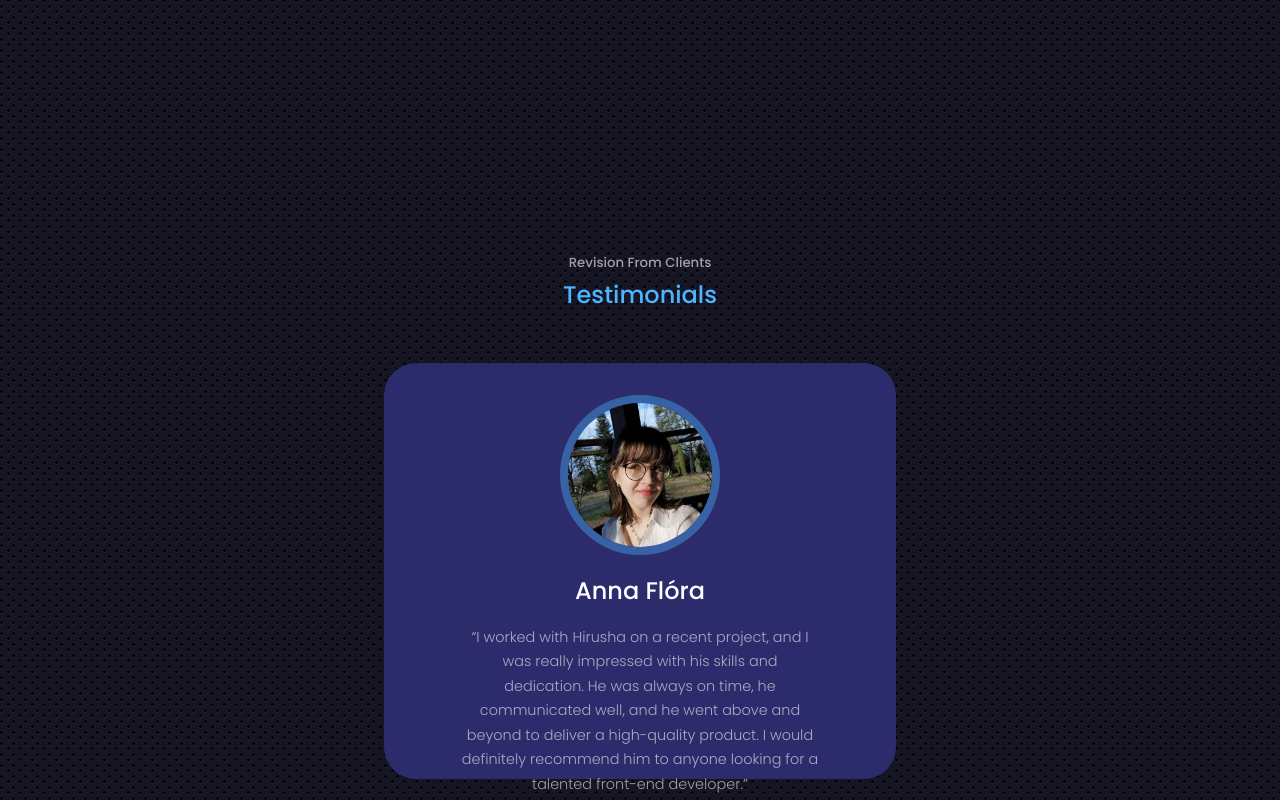
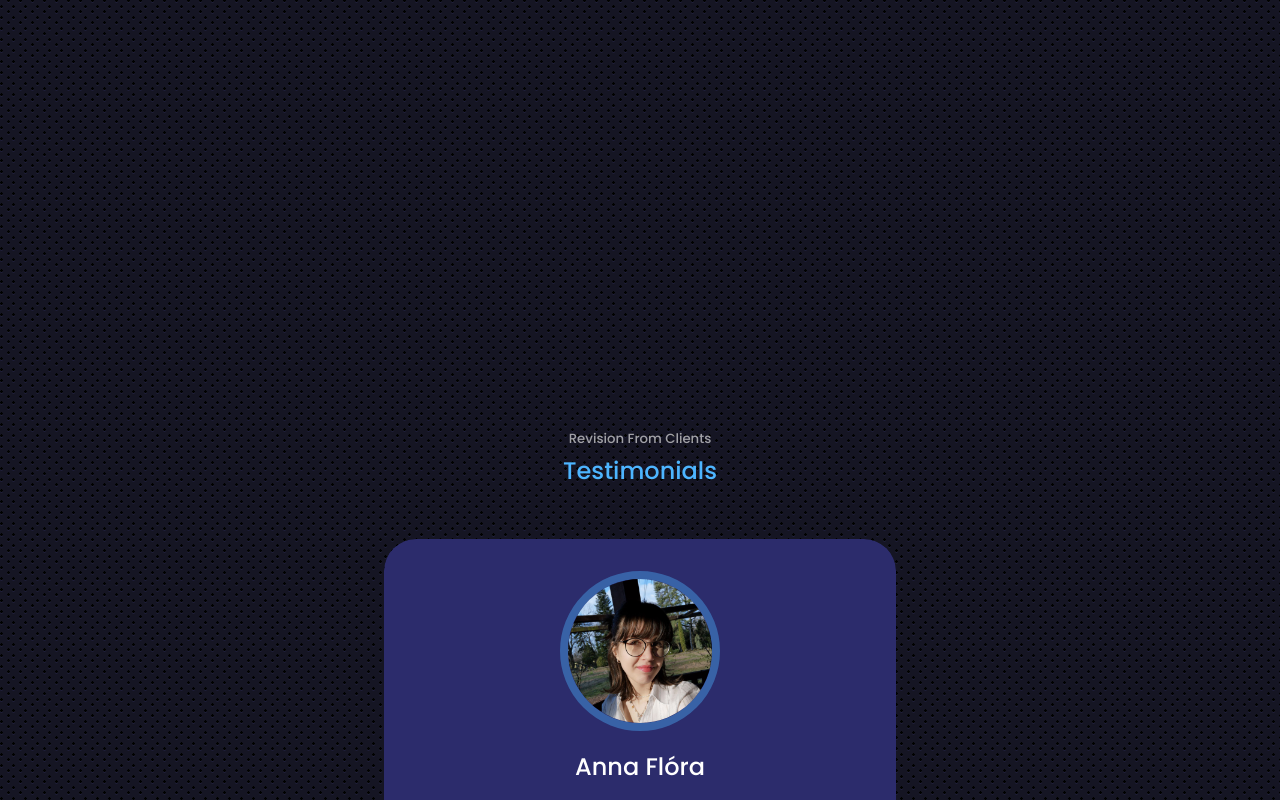
Before and after one commit to K4viyamato/myPortfolioReact, a React (Create React App) app: page / in a window 1280 px wide. Shown: the part 4780-5580 px from the top of the page. Built offline with nearby package versions, Linux system fonts and the light colour scheme.

Commit message:
Update Testmon.css

```diff
--- a/src/components/testmon/Testmon.css
+++ b/src/components/testmon/Testmon.css
@@ -61,6 +61,22 @@
     width: 80%;
     margin: 0.8rem;
     margin: 0.8rem auto 0;
+}
+
+
+
+@media screen and (max-width: 1370px){
+
+    #testmon{
+        margin-top: 30rem;
+        padding-top: 4rem;
+    }
+    .container.testimonial__container {
+
+
+        height: 35rem;
+
+    }
 }
 
 
```
